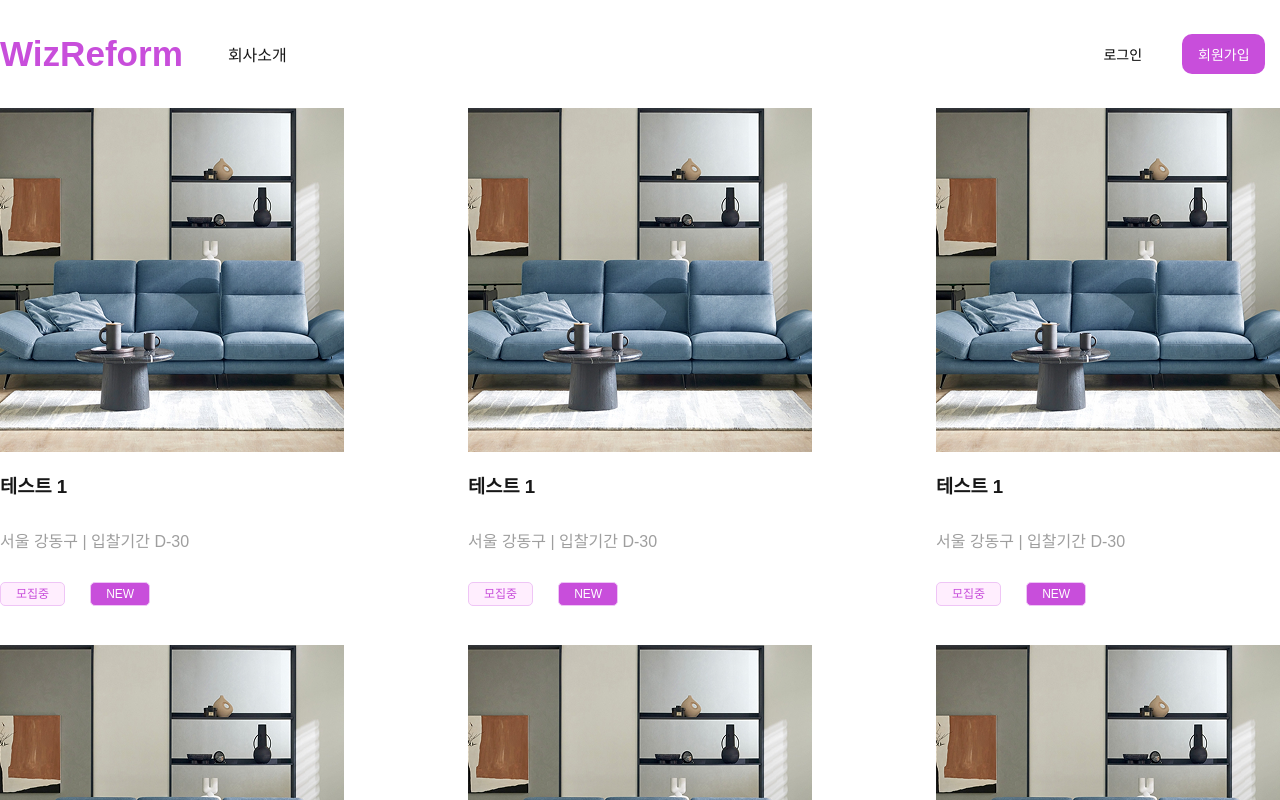
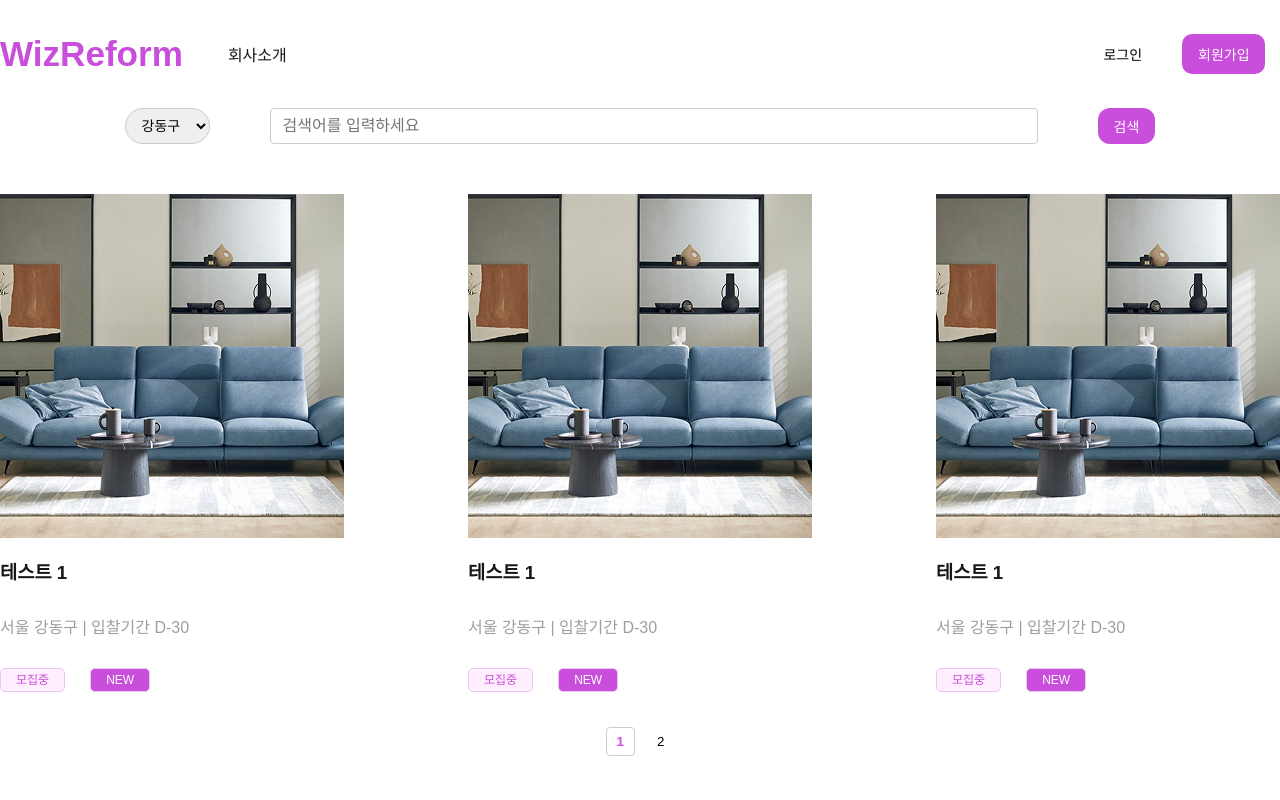
Before and after one commit to TomHoon/reform-wiz, a Next.js app: page /list in a window 1280 px wide. Shown: the top 800 px of the page. Built offline with nearby package versions, Linux system fonts and the light colour scheme.

Commit message:
feat: SearchBar및 Paging 컴포넌트 추가 및 쿼리스트링 연동

```diff
--- a/app/list/page.jsx
+++ b/app/list/page.jsx
@@ -1,4 +1,10 @@
+'use client'
+
+import { useState } from 'react'
+import { useSearchParams, useRouter } from 'next/navigation'
 import List from "@/common/molecules/list/List"
+import SearchBar from "@/common/molecules/list/SearchBar"
+import Paging from "@/common/molecules/list/Paging"
 
 // 테스트 데이터
 const items = [
@@ -40,30 +46,70 @@ const items = [
  },
 ]
 
+
+/*
 async function getList(search, page) {
- // TODO: API 호출
+  const filtered = items.filter(item =>
+    item.title.toLowerCase().includes(search.toLowerCase())
+  );
+
+  const pageSize = 3;
+  const paginated = filtered.slice((page - 1) * pageSize, page * pageSize);
+
+  return {
+    data: paginated,
+    totalPages: Math.ceil(filtered.length / pageSize)
+  };
+}
+*/
+
+//로컬 테스트용, API 호출 시 위 async형식 사용
+function getList(search, page) {
+  const filtered = items.filter(item =>
+    item.title.toLowerCase().includes(search.toLowerCase())
+  );
+
+  const pageSize = 3;
+  const paginated = filtered.slice((page - 1) * pageSize, page * pageSize);
+
+  return {
+    data: paginated,
+    totalPages: Math.ceil(filtered.length / pageSize)
+  };
 }
 
-export default async function ListPage({ searchParams }) {
- // const search = searchParams.search || '';
- // const page = parseInt(searchParams.page) || 1;
- // const data = await getList(search, page);
 
- /**
-  * [리스트 페이지]
-  * SEO에 유리하도록 SSR처리
-  * 아래 세개의 값이 쿼리스트링으로 들어와 리스트를 호출하여 사용
-  *
-  * - 검색어
-  * - 페이지번호
-  * - 카테고리
-  */
+export default function ListPage() {
+  const router = useRouter();
+  const searchParams = useSearchParams();
+  const initialSearch = searchParams.get('search') || '';
+  const location = searchParams.get('location') || '강동구';
+  const [search, setSearch] = useState(initialSearch);
+  const page = parseInt(searchParams.get('page')) || 1;
 
- return (
-  // TODO: SearchBar, Paging 처리
-  <List
-   items={items}
-  />
+  const handleSearch = ({ location, keyword }) => {
+  router.push(`/list?search=${keyword}&location=${location}&page=1`);
+};
 
- )
+  const { data: items, totalPages } = getList(search, page);
+
+  return (
+    <>
+      <SearchBar
+        value={search}
+        onChange={setSearch}
+        onSearch={handleSearch}
+      />
+
+      <List items={items} />
+
+      <Paging
+        currentPage={page}
+        totalPages={totalPages}
+        onPageChange={(newPage) => {
+          router.push(`?search=${search}&location=${location}&page=${newPage}`);
+        }}
+      />
+    </>
+  );
 }
--- /dev/null
+++ b/common/molecules/list/Paging.jsx
@@ -0,0 +1,28 @@
+'use client'
+
+export default function Paging({ currentPage, totalPages, onPageChange }) {
+  const pages = Array.from({ length: totalPages }, (_, i) => i + 1);
+
+  return (
+    <div style={{ textAlign: 'center', marginTop: '20px' }}>
+      {pages.map((page) => (
+        <button
+          key={page}
+          onClick={() => onPageChange(page)}
+                    style={{
+            margin: '0 6px',
+            padding: '6px 10px',
+            borderRadius: '4px',
+            backgroundColor: '#fff',
+            color: page === currentPage ? '#C84EDB' : '#000',
+            fontWeight: page === currentPage ? 'bold' : 'normal',
+            border: page === currentPage ? '1px solid #ccc' : 'none',
+            cursor: 'pointer',
+          }}
+        >
+          {page}
+        </button>
+      ))}
+    </div>
+  );
+}
--- /dev/null
+++ b/common/molecules/list/SearchBar.jsx
@@ -0,0 +1,70 @@
+'use client'
+
+import { useState } from 'react'
+
+export default function SearchBar({ value, onChange, onSearch }) {
+    const [location, setLocation] = useState('강동구');
+    const locations = ['강동구', '송파구', '중랑구'];
+    const handleSearch = () => {
+    onSearch({ location, keyword: value });
+  };
+
+  return (
+    <div
+        style={{
+            display: 'flex',
+            justifyContent: 'center',
+            marginBottom: '50px',
+            textAlign: 'center',
+            gap: '60px',
+        }}
+    >
+    {/* 위치 드롭다운 */}
+    <select
+        value={location}
+        onChange={(e) => setLocation(e.target.value)}
+        style={{
+          padding: '8px 12px',
+          borderRadius: '999px',
+          border: '1px solid #ccc',
+          fontSize: '14px'
+        }}
+    >
+    {locations.map((loc) => (
+    <option key={loc} value={loc}>{loc}</option>
+    ))}
+    </select>
+
+    {/* 검색창 */}
+    <input
+        type="text"
+        placeholder="검색어를 입력하세요"
+        value={value}
+        onChange={(e) => onChange(e.target.value)}
+        style={{
+          padding: '8px 12px',
+          fontSize: '16px',
+          width: '60%',
+          borderRadius: '4px',
+          border: '1px solid #ccc'
+        }}
+    />
+
+     {/* 검색 버튼 */}
+      <button
+        onClick={handleSearch}
+        style={{
+          backgroundColor: '#C84EDB',
+          color: '#fff',
+          border: 'none',
+          borderRadius: '12px',
+          padding: '8px 16px',
+          fontSize: '14px',
+          cursor: 'pointer',
+        }}
+      >
+        검색
+      </button>
+    </div>
+  );
+}
```
